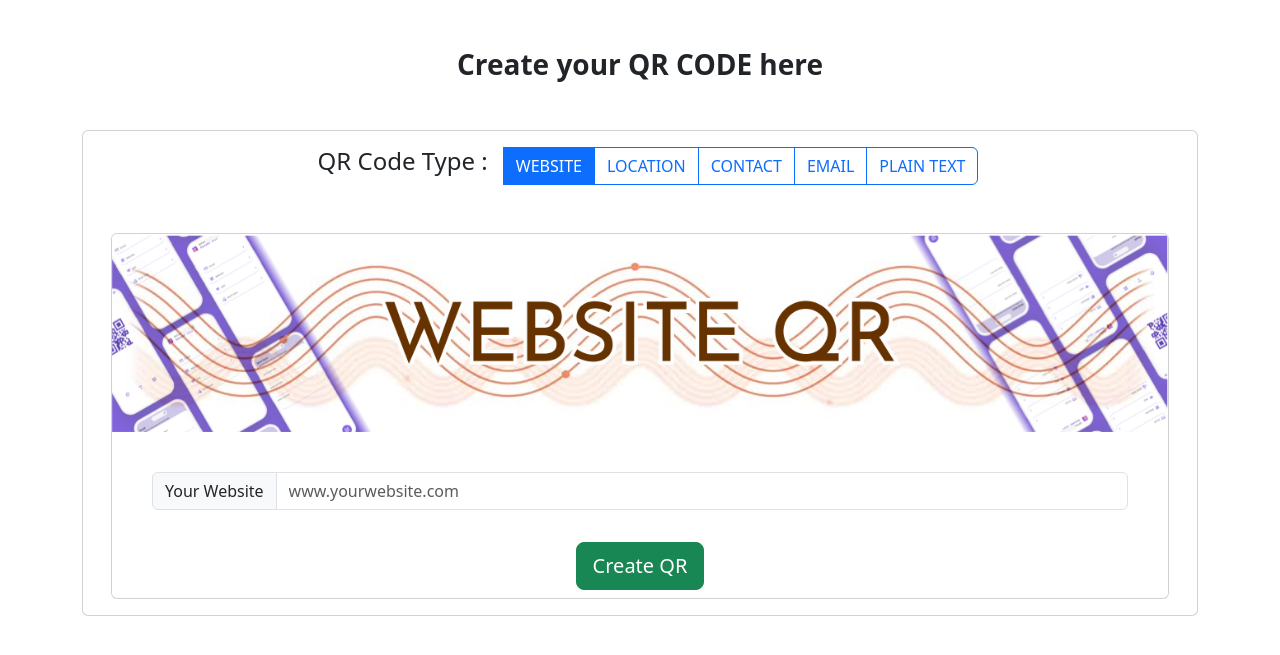
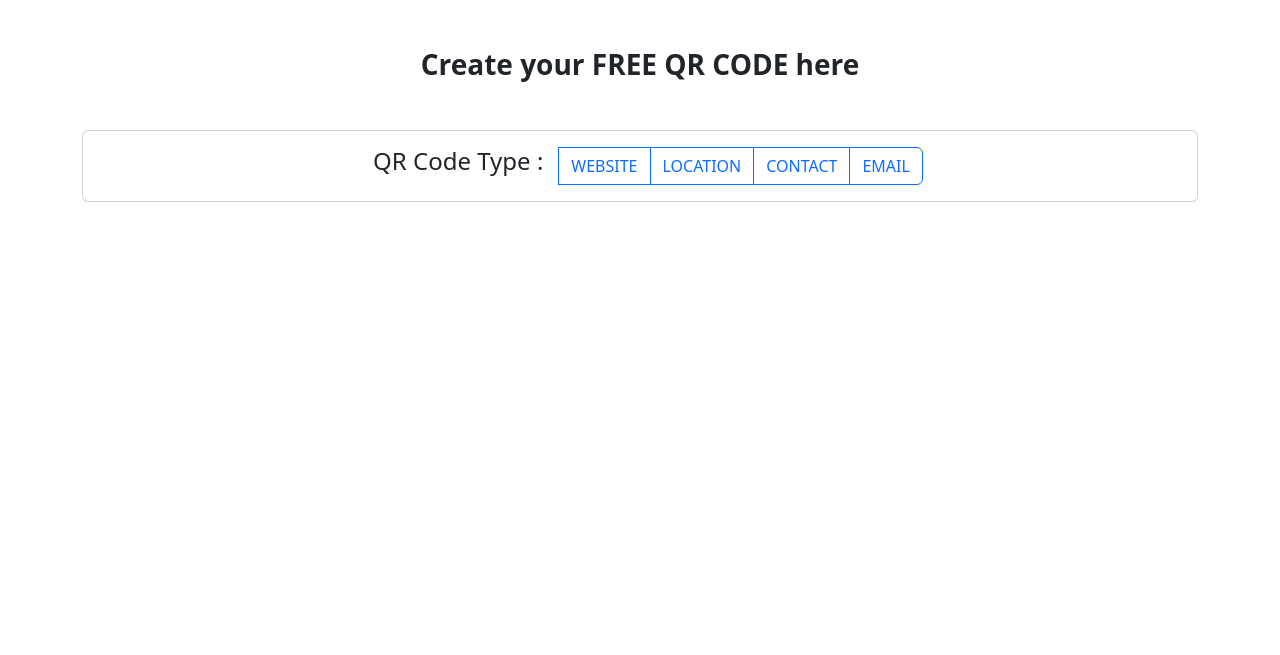
Before and after one commit to unhingedcargo/qrcodeproject, a Django app: page / in a window 1280 px wide. Shown: the part 64-719 px from the top of the page. Run offline with Django 5.2, Linux system fonts and the light colour scheme.

Commit message:
Ofc-06Aug

```diff
--- a/qrcodeapp/templates/base.html
+++ b/qrcodeapp/templates/base.html
@@ -17,7 +17,7 @@
 		<div id="body">
 			{% include "navbar.html" %}
 			<div class="container text-center">
-			<h3 class="mt-5"><strong>Create your QR CODE here</strong></h3>
+			<h3 class="mt-5"><strong>Create your FREE QR CODE here</strong></h3>
 			<div class="card mt-5" style="width: 100%">
 			<div class="card-body">
 
@@ -25,7 +25,7 @@
 
 			<div class="btn-group" role="group" aria-label="Basic radio toggle button group">
 				<h4 class="mx-3">QR Code Type : </h4>
-				<input type="radio" class="btn-check" name="btnradio" id="website-check" autocomplete="off" checked>
+				<input type="radio" class="btn-check" name="btnradio" id="website-check" autocomplete="off">
 				<label class="btn btn-outline-primary" for="website-check">WEBSITE</label>
 
 				<input type="radio" class="btn-check" name="btnradio" id="location-check" autocomplete="off">
@@ -34,14 +34,11 @@
 				<input type="radio" class="btn-check" name="btnradio" id="contact-check" autocomplete="off">
 				<label class="btn btn-outline-primary" for="contact-check">CONTACT</label>
 
-				<input type="radio" class="btn-check" name="btnradio" id="email-check" autocomplete="off">
-				<label class="btn btn-outline-primary" for="email-check">EMAIL</label>
-
-				<input type="radio" class="btn-check" name="btnradio" id="text-check" autocomplete="off">
-				<label class="btn btn-outline-primary" for="text-check">PLAIN TEXT</label>
+				<input type="radio" class="btn-check" name="btnradio" id="mail-check" autocomplete="off">
+				<label class="btn btn-outline-primary" for="mail-check">EMAIL</label>
 			</div>
 
-			<div id="website" class="mt-5">
+			<div id="website" class="mt-5" hidden>
 				{% include "website.html" %}
 			</div>
 			<div id="location" class="mt-5" hidden>
@@ -50,11 +47,8 @@
 			<div id="contact" class="mt-5" hidden>
 				{% include "contact.html" %}
 			</div>
-			<div id="email" class="mt-5" hidden>
-				{% include "email.html" %}
-			</div>
-			<div id="text" class="mt-5" hidden>
-				{% include "text.html" %}
+			<div id="mail" class="mt-5" hidden>
+				{% include "mail.html" %}
 			</div>
 
 			</div>
--- a/qrcodeapp/templates/contact.html
+++ b/qrcodeapp/templates/contact.html
@@ -9,51 +9,54 @@
     <div class="card-body">
       <div class="input-group mb-4">
             <span class="input-group-text" id="basic-addon3">First Name</span>
-            <input type="text" class="form-control" id="first-name" aria-describedby="basic-addon3 basic-addon4" placeholder="Enter Location URL...">
+            <input type="text" class="form-control contact-input" id="firstName" aria-describedby="basic-addon3 basic-addon4">
             <span class="input-group-text" id="basic-addon3">Last Name</span>
-            <input type="text" class="form-control" id="last-name" aria-describedby="basic-addon3 basic-addon4" placeholder="Enter Location URL...">
+            <input type="text" class="form-control contact-input" id="lastName" aria-describedby="basic-addon3 basic-addon4">
         </div>
         <div class="input-group mb-4">
             <span class="input-group-text" id="basic-addon3">Title</span>
-            <input type="text" class="form-control" id="title" aria-describedby="basic-addon3 basic-addon4" placeholder="Enter Location URL...">
+            <input type="text" class="form-control contact-input" id="title" aria-describedby="basic-addon3 basic-addon4">
             <span class="input-group-text" id="basic-addon3">Email</span>
-            <input type="text" class="form-control" id="email" aria-describedby="basic-addon3 basic-addon4" placeholder="Enter Location URL...">
+            <input type="email" class="form-control contact-input" id="emailContact" aria-describedby="basic-addon3 basic-addon4">
         </div>
+
         <div class="input-group mb-4">
             <span class="input-group-text" id="basic-addon3">Phone</span>
-            <input type="text" class="form-control" id="phone" aria-describedby="basic-addon3 basic-addon4" placeholder="Enter Location URL...">
+            <input type="tel" class="form-control contact-input" id="phone" aria-describedby="basic-addon3 basic-addon4">
             <span class="input-group-text" id="basic-addon3">Mobile Phone</span>
-            <input type="text" class="form-control" id="mobile" aria-describedby="basic-addon3 basic-addon4" placeholder="Enter Location URL...">
+            <input type="tel" class="form-control contact-input" id="mobile" aria-describedby="basic-addon3 basic-addon4">
         </div>
         <div class="input-group mb-4">
             <span class="input-group-text" id="basic-addon3">Street</span>
-            <input type="text" class="form-control" id="street" aria-describedby="basic-addon3 basic-addon4" placeholder="Enter Location URL...">
+            <input type="text" class="form-control contact-input" id="street" aria-describedby="basic-addon3 basic-addon4">
             <span class="input-group-text" id="basic-addon3">Landmark</span>
-            <input type="text" class="form-control" id="landmark" aria-describedby="basic-addon3 basic-addon4" placeholder="Enter Location URL...">
+            <input type="text" class="form-control contact-input" id="landmark" aria-describedby="basic-addon3 basic-addon4">
         </div>
         <div class="input-group mb-4">
             <span class="input-group-text" id="basic-addon3">City</span>
-            <input type="text" class="form-control" id="city" aria-describedby="basic-addon3 basic-addon4" placeholder="Enter Location URL...">
+            <input type="text" class="form-control contact-input" id="city" aria-describedby="basic-addon3 basic-addon4">
             <span class="input-group-text" id="basic-addon3">State</span>
-            <input type="text" class="form-control" id="state" aria-describedby="basic-addon3 basic-addon4" placeholder="Enter Location URL...">
+            <input type="text" class="form-control contact-input" id="state" aria-describedby="basic-addon3 basic-addon4">
             <span class="input-group-text" id="basic-addon3">PIN</span>
-            <input type="text" class="form-control" id="pin" aria-describedby="basic-addon3 basic-addon4" placeholder="Enter Location URL...">
+            <input type="text" class="form-control contact-input" id="pin" aria-describedby="basic-addon3 basic-addon4">
         </div>
         <div class="input-group mb-4">
             <span class="input-group-text" id="basic-addon3">Country</span>
-            <input type="text" class="form-control" id="country" aria-describedby="basic-addon3 basic-addon4" placeholder="Enter Location URL...">
+            <input type="text" class="form-control contact-input" id="country" aria-describedby="basic-addon3 basic-addon4">
             <span class="input-group-text" id="basic-addon3">Website/URL/Social</span>
-            <input type="text" class="form-control" id="website" aria-describedby="basic-addon3 basic-addon4" placeholder="Enter Location URL...">
+            <input type="text" class="form-control contact-input" id="website" aria-describedby="basic-addon3 basic-addon4">
         </div>
     </div>
 
-    <button type="button" class="btn btn-success btn-lg mb-2 mx-auto"data-bs-toggle="collapse" data-bs-target="#collapseExample" aria-expanded="false" aria-controls="collapseExample">Create QR</button>
+    <button type="button" class="btn btn-success btn-lg mb-2 mx-auto"data-bs-toggle="collapse" data-bs-target="#collapseExample" aria-expanded="false" id="create" aria-controls="collapseExample">Create QR</button>
 
     <div class="collapse mx-auto mb-4 justify-content-center" id="collapseExample" style="width: 40%;">
-        <div class="card card-body">
-            <img src="{% static 'img/location.png' %}" alt="Location QR">
+        <div id="contact-qr" class="card card-body">
+
         </div>
+        <a class="btn btn-success" onclick="downloadQR()">Download</a>
     </div>
 
   </div>
 </div>
+<script src="{% static 'js/scriptContact.js' %}"></script>
--- a/qrcodeapp/templates/email.html
+++ /dev/null
@@ -1,21 +0,0 @@
-{% load static %}
-    <div class="container">
-    <div class="card">
-  <img src="{% static 'img/location-qr.png' %}" class="card-img-top" alt="..." id="img-web" >
-  <div class="card-body">
-    <div class="mb-3 mx-4">
-        <div class="input-group mt-4">
-            <span class="input-group-text" id="basic-addon3">Your Location URL</span>
-            <input type="text" class="form-control" id="basic-url" aria-describedby="basic-addon3 basic-addon4" placeholder="Enter Location URL...">
-        </div>
-    </div>
-  </div>
-  <button type="button" class="btn btn-success btn-lg mb-2 mx-auto"data-bs-toggle="collapse" data-bs-target="#collapseExample" aria-expanded="false" aria-controls="collapseExample">Create QR</button>
-
-    <div class="collapse mx-auto mb-4 justify-content-center" id="collapseExample" style="width: 40%;">
-        <div class="card card-body">
-            <img src="{% static 'img/location.png' %}" alt="Location QR">
-        </div>
-    </div>
-</div>
-</div>
--- a/qrcodeapp/templates/text.html
+++ b/qrcodeapp/templates/mail.html
@@ -1,7 +1,7 @@
 {% load static %}
     <div class="container">
     <div class="card">
-  <img src="{% static 'img/1280x240.png' %}" class="card-img-top" alt="..." id="img-web" >
+  <img src="{% static 'img/email-qr.png' %}" class="card-img-top" alt="..." id="img-web" >
   <div class="card-body">
     <h5 class="card-title">Card title</h5>
     <p class="card-text">Some quick example text to build on the card title and make up the bulk of the card’s content.</p>
--- a/static/js/script.js
+++ b/static/js/script.js
@@ -1,43 +1,50 @@
 function all_hidden() {
-			document.getElementById('website').setAttribute("hidden","hidden")
-			document.getElementById('location').setAttribute("hidden","hidden")
-			document.getElementById('contact').setAttribute("hidden","hidden")
-			document.getElementById('email').setAttribute("hidden","hidden")
-			document.getElementById('text').setAttribute("hidden","hidden")
+	document.getElementById('website').setAttribute("hidden",true);
+	document.getElementById('location').setAttribute("hidden",true);
+	document.getElementById('contact').setAttribute("hidden",true);
+	// document.getElementById('email').setAttribute("hidden",true)
+	document.getElementById('mail').setAttribute("hidden",true);
 
 }
 
+
 const check_btn = document.querySelectorAll(".btn-check");
 check_btn.forEach(check_btn => {
-			check_btn.addEventListener('click', function(){
-			console.log(this.id);
+	check_btn.addEventListener('click', function(e){
+
+	console.log(this.id, typeof(this.id));
 
 	switch(this.id) {
 		case 'website-check':
 			all_hidden();
 			document.getElementById('website').removeAttribute("hidden");
+			    document.getElementById("website-url").value = "";
+    			document.getElementById("website-qr").innerHTML = "";
 			break;
 
 		case 'location-check':
 			all_hidden();
 			document.getElementById('location').removeAttribute("hidden");
+			document.getElementById("location-url").value = "";
+			document.getElementById("location-qr").innerHTML = "";
+
 			break;
 
 		case 'contact-check':
 			all_hidden();
 			document.getElementById('contact').removeAttribute("hidden");
+			document.getElementById("contact-qr").innerHTML = "";
+			const loadInput = document.querySelectorAll(".contact-input");
+			loadInput.forEach(input => {
+				input.value = "";
+			});
 			break;
 
-				case 'email-check':
+		case 'mail-check':
 			all_hidden();
-					document.getElementById('email').removeAttribute("hidden");
+			document.getElementById('mail').removeAttribute("hidden");
+
 			break;
-
-				case 'text-check':
-					all_hidden();
-					document.getElementById('text').removeAttribute("hidden");
-					break;
-
 	}
 
 	});
--- /dev/null
+++ b/static/js/scriptContact.js
@@ -0,0 +1,24 @@
+function setContactLoad() {
+  const loadInput = document.querySelectorAll(".contact-input");
+
+  loadInput.forEach(input => {
+    input.value = "";
+  });
+
+}
+
+window.onload = setContactLoad();
+
+const allInput = document.querySelectorAll(".contact-input");
+const dataMap = new Map();
+
+allInput.forEach(input => {
+  input.addEventListener('blur', (e) =>{
+    dataMap.set(e.target.id, e.target.value);
+
+  });
+});
+
+document.getElementById('create').addEventListener('click', (e) => {
+  console.log(dataMap);
+});
```
Also changed, not shown: static/img/email-qr.png (added). Lines whose indentation alone changed are shown as unchanged.
